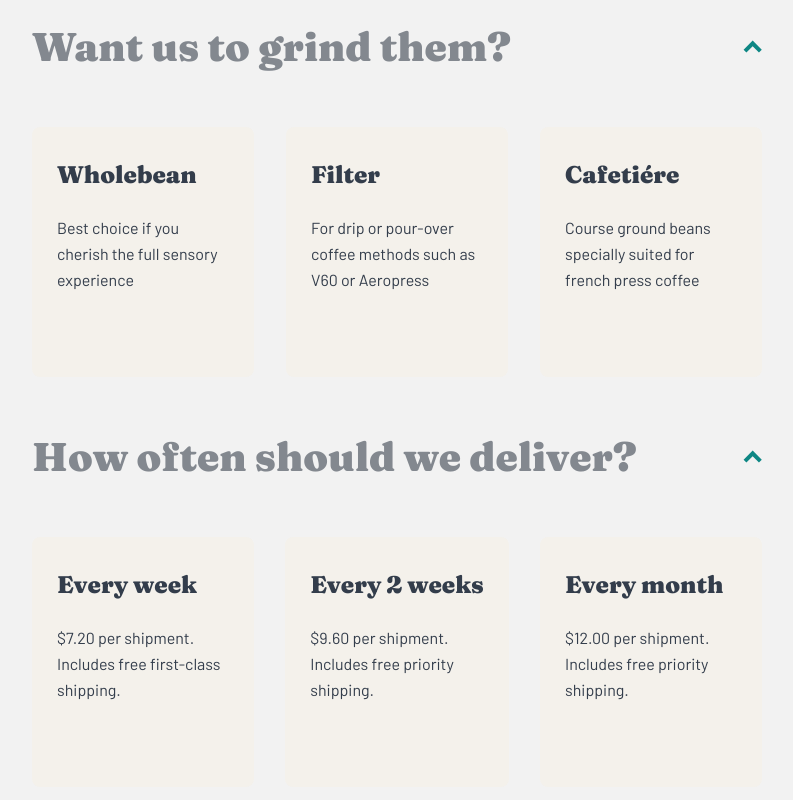
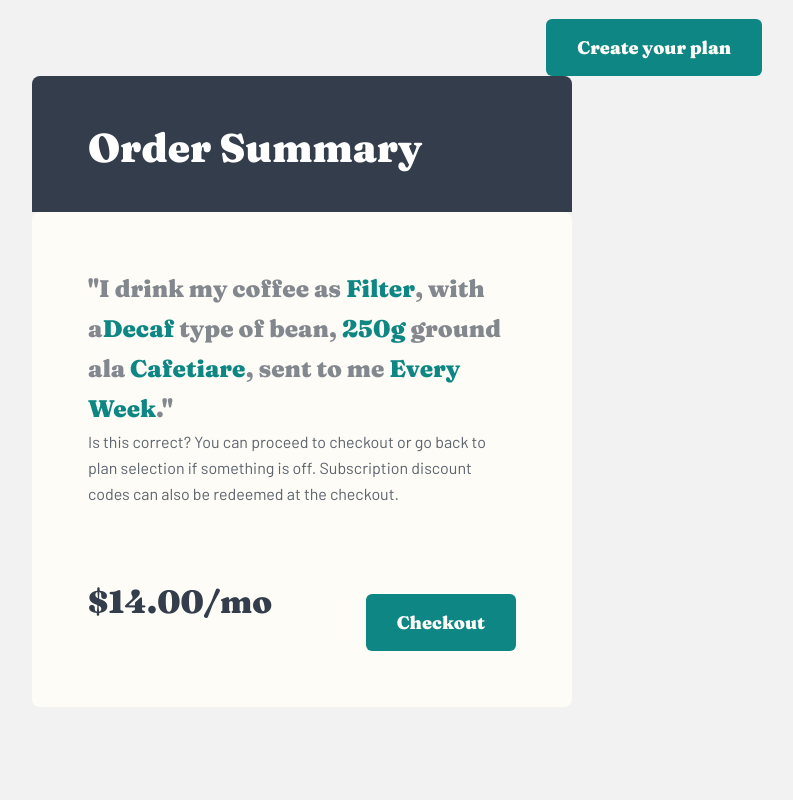
Before and after one commit to Ahborkhuja/coffee_roaster, a plain HTML site: page plan_maker.html in a window 1280 px wide. Shown: the part 2880-3680 px from the top of the page, without its empty margins (358-1151 px from the left). Drawn offline with Linux system fonts and the light colour scheme.

Commit message:
upd until js

```diff
--- a/css/maker.css
+++ b/css/maker.css
@@ -140,6 +140,10 @@ body {
   margin-left: 125px;
 }
 
+.second_row {
+  padding-bottom: 88px;
+}
+
 .title_item {
   width: 730px;
   display: flex;
@@ -156,22 +160,32 @@ body {
 }
 
 .title_item img {
-  transform: rotate(360deg);
+  transform: rotate(180deg);
+}
+
+.inner_list:target {
+  display: flex;
+}
+
+.inner_list:target+.title_item>img {
+  transform: rotate(180deg);
 }
 
 .inner_list {
-  margin: 56px 0;
-  display: flex;
+  transition: all 1s ease-in-out;
+  margin-top: 56px;
+  display: none;
   justify-content: space-between;
   align-items: center;
 }
-
+#pref{
+  display: flex;
+}
 .inner_item {
   position: relative;
   padding: 32px 25px 84px 25px;
   background-color: var(--opt-def);
   border-radius: 8px;
-  transition: all 0.3s ease-in-out;
   cursor: pointer;
 }
 
@@ -196,30 +210,21 @@ body {
   background-color: var(--opt-hov);
 }
 
-.inner_list input[type="radio"]{
+.inner_list input[type="radio"] {
   display: none;
 }
-.inner_list input[type="radio"]:checked + .inner_item {
+
+.inner_list input[type="radio"]:checked+.inner_item {
   background-color: var(--opt-act);
 }
 
-.inner_list input[type="radio"]:checked + .inner_item h4 {
+.inner_list input[type="radio"]:checked+.inner_item h4 {
   color: #fff;
 }
 
-.inner_list input[type="radio"]:checked + .inner_item p {
+.inner_list input[type="radio"]:checked+.inner_item p {
   color: #FEFCF7;
 }
-
-/* .inner_item:active h4,
-.inner_item.active h4 {
-  color: #FFFFFF;
-}
-
-.inner_item:active p,
-.inner_item.active p {
-  color: #FEFCF7;
-} */
 
 .order_sum {
   width: 730px;
@@ -233,7 +238,6 @@ body {
   border-radius: 10px;
   padding: 27px 64px;
   mix-blend-mode: normal;
-  /* opacity: 0.15; */
 }
 
 .sum p {
@@ -258,3 +262,79 @@ body {
   margin-top: 40px;
   border: none;
 }
+
+.order_summary {
+  width: 540px;
+  /* display: none; */
+  scroll-snap-stop:50px;
+}
+
+.order_summary__title {
+  padding: 48px 56px 40px 56px;
+  background: #333D4B;
+  border-radius: 8px 8px 0px 0px;
+}
+
+.order_summary__title h2 {
+  font-family: var(--Fs);
+  font-weight: 900;
+  font-size: 40px;
+  line-height: 48px;
+  color: #FFFFFF;
+}
+
+.content {
+  padding: 57px 56px 56px 56px;
+  display: flex;
+  align-items: center;
+  flex-wrap: wrap;
+  background: #FEFCF7;
+  border-radius: 8px;
+}
+
+.OrSum {
+  font-family: var(--Fs);
+  font-weight: 900;
+  font-size: 24px;
+  line-height: 40px;
+  color: #83888F;
+}
+
+.highlight {
+  display: inline;
+  font-family: inherit;
+  font-weight: inherit;
+  font-size: inherit;
+  line-height: inherit;
+  color: #0E8784;
+}
+
+.content__informing {
+  margin-bottom: 47px;
+  font-weight: 400;
+  font-size: 16px;
+  line-height: 26px;
+  color: #333D4B;
+  mix-blend-mode: normal;
+  opacity: 0.8;
+}
+
+.price__btnlink {
+  width: 428px;
+  display: flex;
+  justify-content: space-between;
+  align-items: center;
+}
+
+.content__price {
+  margin-right: 19px;
+  font-family: var(--Fs);
+  font-weight: 900;
+  font-size: 32px;
+  line-height: 36px;
+  color: #333D4B;
+}
+
+.btn-link {
+  margin-top: 40px;
+}
--- a/plan_maker.html
+++ b/plan_maker.html
@@ -110,7 +110,7 @@
                   <h2>How do you drink your coffee?</h2>
                   <img src="./img/arrow.svg" alt="arrow">
                 </a>
-                <form class="inner_list">
+                <form class="inner_list" id="pref">
                   <input type="radio" name="coffee" id="one">
                   <label class="inner_item" for="one">
                     <h4>Capsule</h4>
@@ -129,11 +129,11 @@
                 </form>
               </li>
               <li class="second_row">
-                <a href="#pref" class="title_item">
+                <a href="#bety" class="title_item">
                   <h2>What type of coffee?</h2>
                   <img src="./img/arrow.svg" alt="arrow">
                 </a>
-                <form class="inner_list">
+                <form class="inner_list" id="bety">
                   <input type="radio" name="coffee" id="four">
                   <label class="inner_item" for="four">
                     <h4>Single Origin</h4>
@@ -152,11 +152,11 @@
                 </form>
               </li>
               <li class="second_row">
-                <a href="#pref" class="title_item">
+                <a href="#quantity" class="title_item">
                   <h2>How much would you like?</h2>
                   <img src="./img/arrow.svg" alt="arrow">
                 </a>
-                <form class="inner_list">
+                <form class="inner_list" id="quantity">
                   <input type="radio" name="coffee" id="ten">
                   <label class="inner_item" for="ten">
                     <h4>250g</h4>
@@ -175,12 +175,12 @@
                 </form>
               </li>
               <li class="second_row">
-                <a href="#pref" class="title_item">
+                <a href="#gropt" class="title_item">
                   <h2>Want us to grind them?</h2>
                   <img src="./img/arrow.svg" alt="arrow">
                 </a>
-                <form class="inner_list">
-                  <input type="radio" name="coffee" id="thirteen">
+                <form class="inner_list" id="gropt>
+                  <input type=" radio" name="coffee" id="thirteen">
                   <label class="inner_item" for="thirteen">
                     <h4>Wholebean</h4>
                     <p>Best choice if you cherish the full sensory experience</p>
@@ -198,11 +198,11 @@
                 </form>
               </li>
               <li class="second_row">
-                <a href="#pref" class="title_item">
+                <a href="#delivery" class="title_item">
                   <h2>How often should we deliver?</h2>
                   <img src="./img/arrow.svg" alt="arrow">
                 </a>
-                <form class="inner_list">
+                <form class="inner_list" id="delivery">
                   <input type="radio" name="coffee" id="sixthteen">
                   <label class="inner_item" for="sixthteen">
                     <h4>Every week</h4>
@@ -228,6 +228,19 @@
                   Every Week.”</span>
               </div>
               <button type="submit" class="btn-link">Create your plan</button>
+            </div>
+            <div class="order_summary">
+              <div class="order_summary__title">
+                <h2>Order Summary</h2>
+              </div>
+              <div class="content">
+                <div class="OrSum">"I drink my coffee as <div class="highlight">Filter</div>, with a<div class="highlight">Decaf</div> type of bean, <div  class="highlight">250g</div> ground ala <div class="highlight">Cafetiare</div>, sent to me <div class="highlight">Every Week</div>."</div>
+                <span class="content__informing">Is this correct? You can proceed to checkout or go back to plan selection if something is off. Subscription discount codes can also be redeemed at the checkout.</span>
+                <div class="price__btnlink">
+                  <div class="content__price"> $14.00/mo </div>
+                  <button type="submit" class="btn-link">Checkout</button>
+                </div>
+              </div>
             </div>
           </div>
         </div>
```
Lines whose indentation alone changed are shown as unchanged.
